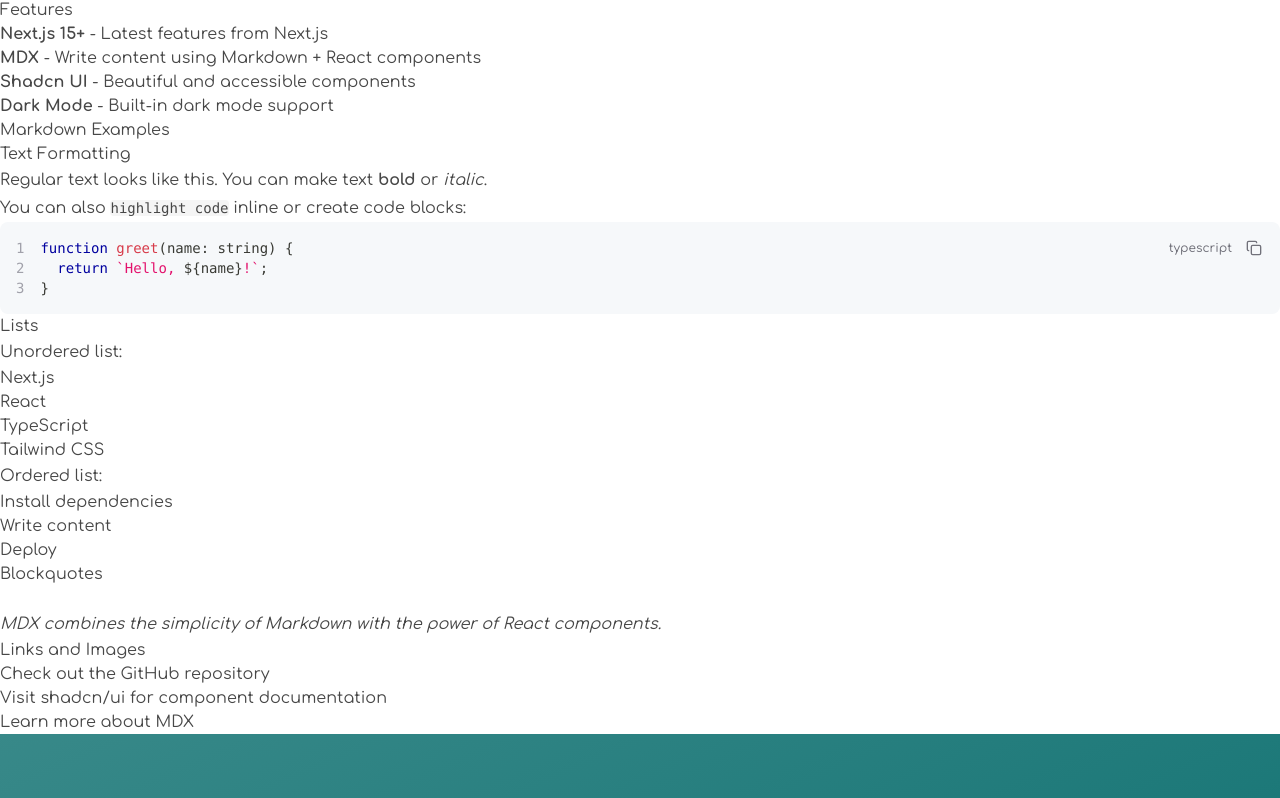
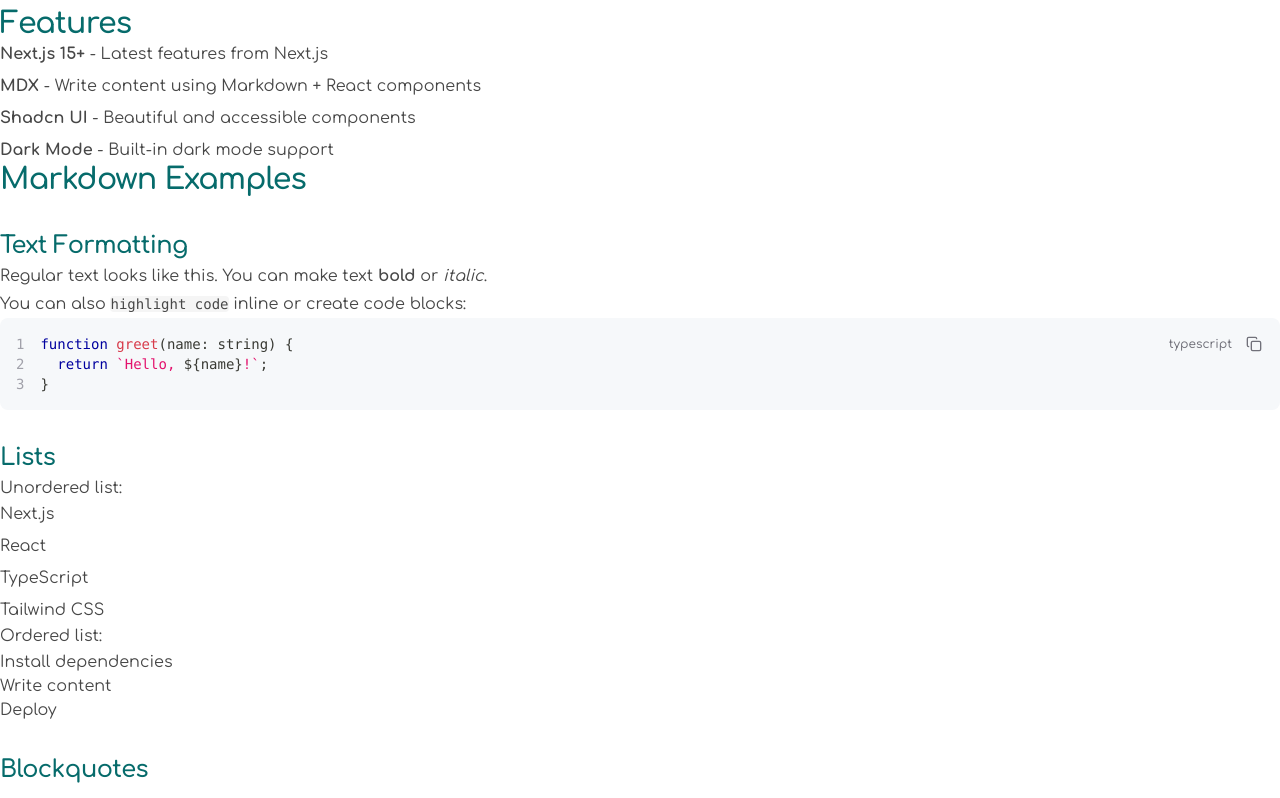
Before and after one commit to skyblueworks/mintclinic, a Next.js app: page /example in a window 1280 px wide. Shown: the part 513-1311 px from the top of the page. Built offline with nearby package versions, Linux system fonts and the light colour scheme.

Commit message:
Video component, coloring on heading, normalize image component.

```diff
--- a/app/(markdown)/uslugi/estetika/faseti/page.mdx
+++ b/app/(markdown)/uslugi/estetika/faseti/page.mdx
@@ -1,4 +1,4 @@
-import { Process, TwoColumn, Column, ImageCard } from "@/components/mdx";
+import { Process, TwoColumn, Column, Video } from "@/components/mdx";
 import Image from "next/image";
 import heroImage from "./assets/faseti-isnovna-2-1024x566.webp";
 import processImage from "./assets/faseti-snimka.webp";
@@ -18,7 +18,7 @@
 
 <TwoColumn>
   <Column>
-    <ImageCard
+    <Image
       src={heroImage}
       alt="Порцеланови фасети - Mint Clinic"
       priority
@@ -76,11 +76,18 @@
 
 </Column>
   <Column>
-    <ImageCard
+    <Image
       src={processImage}
       alt="Процес на поставяне на фасети"
     />
   </Column>
 </TwoColumn>
 
+# Видео
+
+<Video
+  src="https://www.youtube.com/embed/QtUbca1EHZo?si=Gwn5XMKUMhc_25Hx"
+  title="Фасети - Mint Clinic"
+/>
+
 </ServiceLayout>
--- a/components/layouts/ServiceLayout.tsx
+++ b/components/layouts/ServiceLayout.tsx
@@ -45,7 +45,7 @@
     <>
       <TitleSection title={title} />
       <Craft.Main>
-        <Craft.Section>
+        <Craft.Section className="py-0 md:py-0">
           <Craft.Container>{children}</Craft.Container>
         </Craft.Section>
       </Craft.Main>
--- a/components/mdx/layouts.tsx
+++ b/components/mdx/layouts.tsx
@@ -1,8 +1,5 @@
 import { Box, Prose } from "@/components/craft";
 import { cn } from "@/components/craft";
-import Image, { type StaticImageData } from "next/image";
-import Link from "next/link";
-import { Button } from "@/components/ui/button";
 
 interface LayoutProps {
   children: React.ReactNode;
@@ -207,20 +204,20 @@
  *
  * @example
  * <Video
- *   src="https://www.youtube.com/embed/VIDEO_ID"
+ *   src="https://www.youtube-nocookie.com/embed/VIDEO_ID"
  *   title="Dental Procedure Video"
  * />
  */
 export function Video({ src, title = "Video", className }: VideoProps) {
   return (
     <div className={cn("my-8", className)}>
-      <div className="relative overflow-hidden rounded-lg pb-[56.25%]">
+      <div className="aspect-video overflow-hidden rounded-3xl rounded-bl-none rounded-tr-none shadow-xl shadow-primary/10">
         <iframe
           src={src}
           title={title}
-          allow="accelerometer; autoplay; clipboard-write; encrypted-media; gyroscope; picture-in-picture"
+          allow="accelerometer; autoplay; clipboard-write; encrypted-media; gyroscope; picture-in-picture; web-share"
           allowFullScreen
-          className="absolute inset-0 h-full w-full"
+          className="h-full w-full"
         />
       </div>
     </div>
--- a/mdx-components.tsx
+++ b/mdx-components.tsx
@@ -48,6 +48,36 @@
       }
       return <p className="leading-7 [&:not(:first-child)]:mt-6">{children}</p>;
     },
+    // Add heading styling with primary color
+    h1: ({ children }) => (
+      <h1 className="scroll-m-20 text-4xl font-bold tracking-tight text-primary lg:text-5xl">
+        {children}
+      </h1>
+    ),
+    h2: ({ children }) => (
+      <h2 className="mt-10 scroll-m-20 pb-2 text-3xl font-semibold tracking-tight text-primary first:mt-0">
+        {children}
+      </h2>
+    ),
+    h3: ({ children }) => (
+      <h3 className="mt-8 scroll-m-20 text-2xl font-semibold tracking-tight text-primary">
+        {children}
+      </h3>
+    ),
+    h4: ({ children }) => (
+      <h4 className="mt-6 scroll-m-20 text-xl font-semibold tracking-tight text-primary">
+        {children}
+      </h4>
+    ),
+    // Add list styling with green bullets
+    ul: ({ children }) => (
+      <ul className="my-6 ml-6 list-none space-y-2 [&>li]:relative [&>li]:pl-6 [&>li]:before:absolute [&>li]:before:left-0 [&>li]:before:top-[0.6em] [&>li]:before:h-2 [&>li]:before:w-2 [&>li]:before:rounded-full [&>li]:before:bg-primary">
+        {children}
+      </ul>
+    ),
+    ol: ({ children }) => (
+      <ol className="my-6 ml-6 list-decimal [&>li]:mt-2">{children}</ol>
+    ),
     // Add blockquote styling
     blockquote: ({ children }) => (
       <blockquote className="mt-6 border-l-2 pl-6 italic">
```
